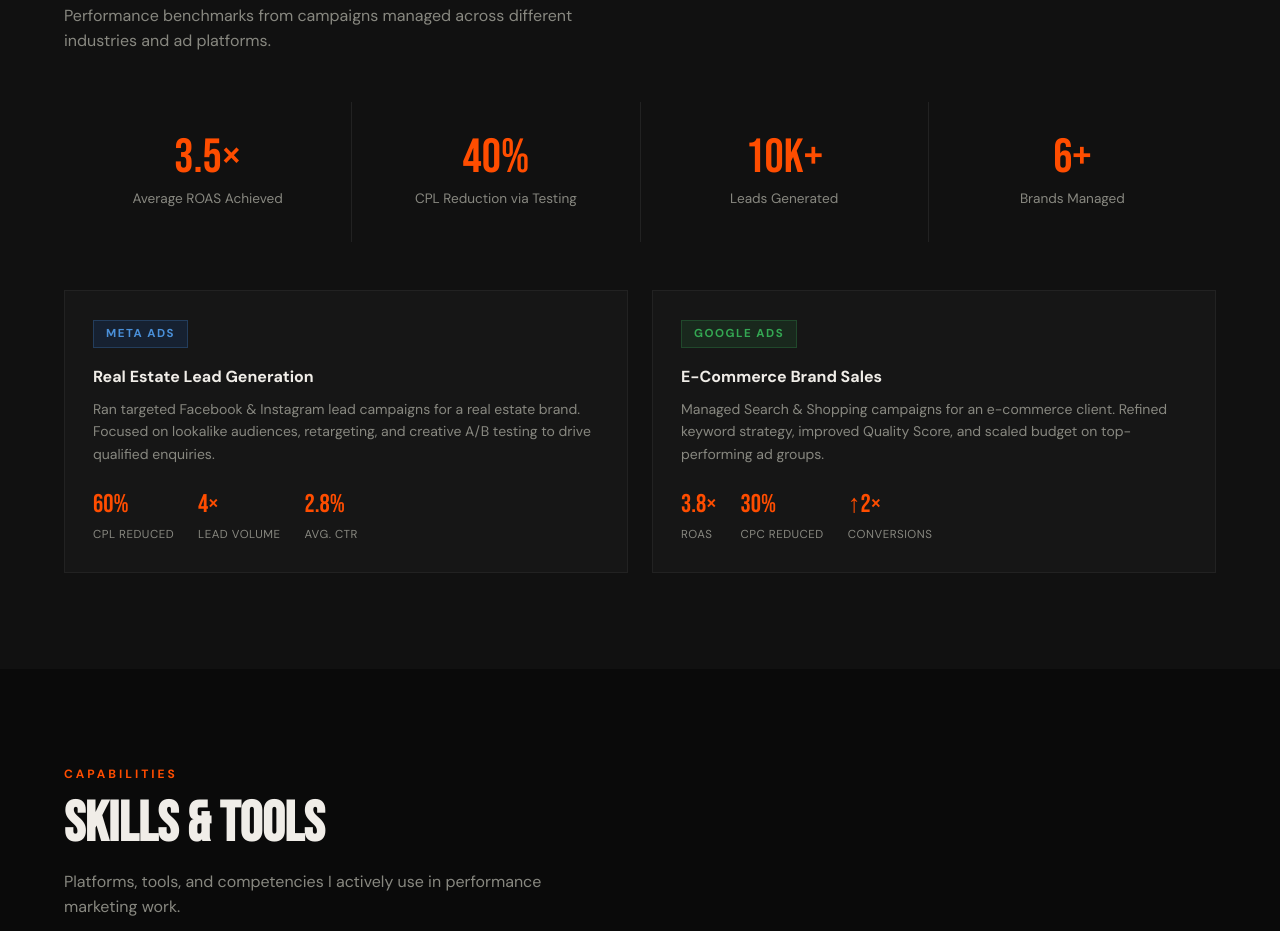
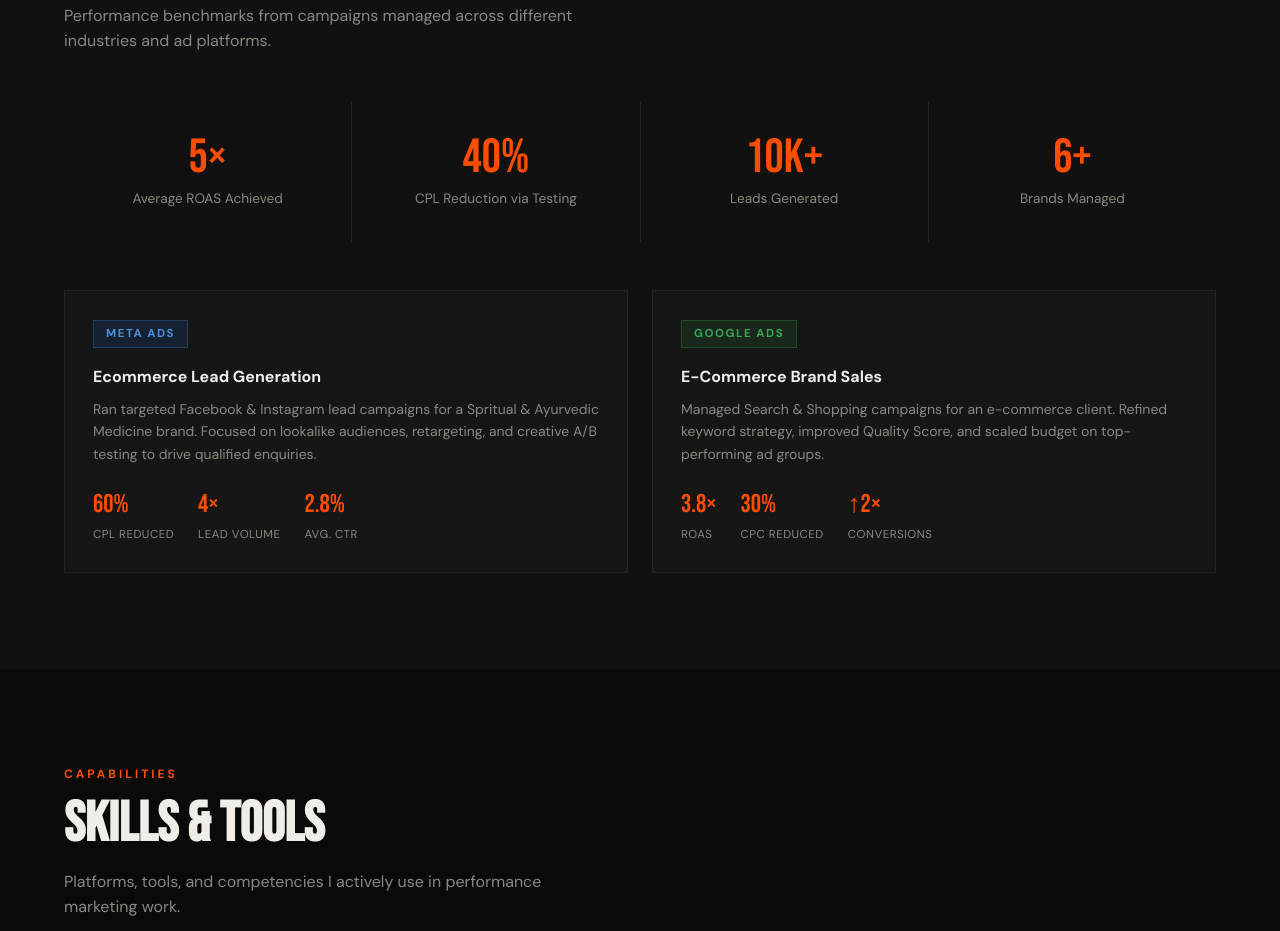
Before and after one commit to pathakaman821/Aman-Kumar-Pathak-, a plain HTML site: page index.html in a window 1280 px wide. Shown: the part 3040-3971 px from the top of the page. Drawn offline with Linux system fonts and the light colour scheme.

Commit message:
index.html

```diff
--- a/index.html
+++ b/index.html
@@ -536,7 +536,7 @@
 
     <div class="results-row">
       <div class="result-card">
-        <div class="result-num">3.5×</div>
+        <div class="result-num">5×</div>
         <div class="result-label">Average ROAS Achieved</div>
       </div>
       <div class="result-card">
@@ -556,8 +556,8 @@
     <div class="campaign-grid">
       <div class="campaign-card">
         <span class="campaign-platform platform-meta">Meta Ads</span>
-        <h4>Real Estate Lead Generation</h4>
-        <p>Ran targeted Facebook &amp; Instagram lead campaigns for a real estate brand. Focused on lookalike audiences, retargeting, and creative A/B testing to drive qualified enquiries.</p>
+        <h4>Ecommerce Lead Generation</h4>
+        <p>Ran targeted Facebook &amp; Instagram lead campaigns for a Spritual & Ayurvedic Medicine brand. Focused on lookalike audiences, retargeting, and creative A/B testing to drive qualified enquiries.</p>
         <div class="campaign-metrics">
           <div>
             <div class="c-metric-val">60%</div>
```
